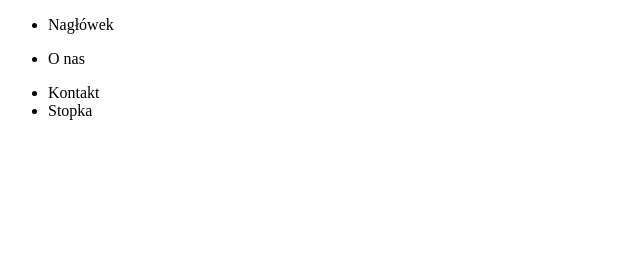
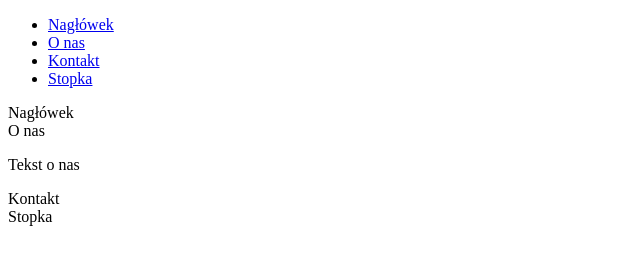
Before and after one commit to six0two/9-struktura-html5, a plain HTML site: page index.html in a window 1280 px wide. Shown: the whole page, without its empty margins (0-640 px from the left). Drawn offline with Linux system fonts and the light colour scheme.

Commit message:
poprawione

```diff
--- a/index.html
+++ b/index.html
@@ -4,16 +4,20 @@
     <meta charset="UTF-8">
     <title>Document</title>
 </head>
+
 <body>
     <nav class="main-nav">
-        <ul class="menu-list">
-            <li><header id="main">Nagłówek</header></li>
-            <li><section id="o-nas">
-                <p class="tekst">O nas</p>
-            </section></li>
-            <li><section id="kontakt">Kontakt</section></li>
-            <li><footer id="footer">Stopka</footer></li>
+        <ul>
+            <li class="menu-item"><a href=#main>Nagłówek</a></li>
+            <li class="menu-item"><a href="#o-nas">O nas</a></li>
+            <li class="menu-item"><a href="#kontakt">Kontakt</a></li>
+            <li class="menu-item"><a href="#footer">Stopka</a></li>
         </ul>
     </nav>
+    <header id="main">Nagłówek</header>
+    <section id="o-nas">O nas</section>
+        <p class="tekst">Tekst o nas</p>
+    <section id="kontakt">Kontakt</section>
+    <footer id="footer">Stopka</footer>
 </body>
 </html>
```
